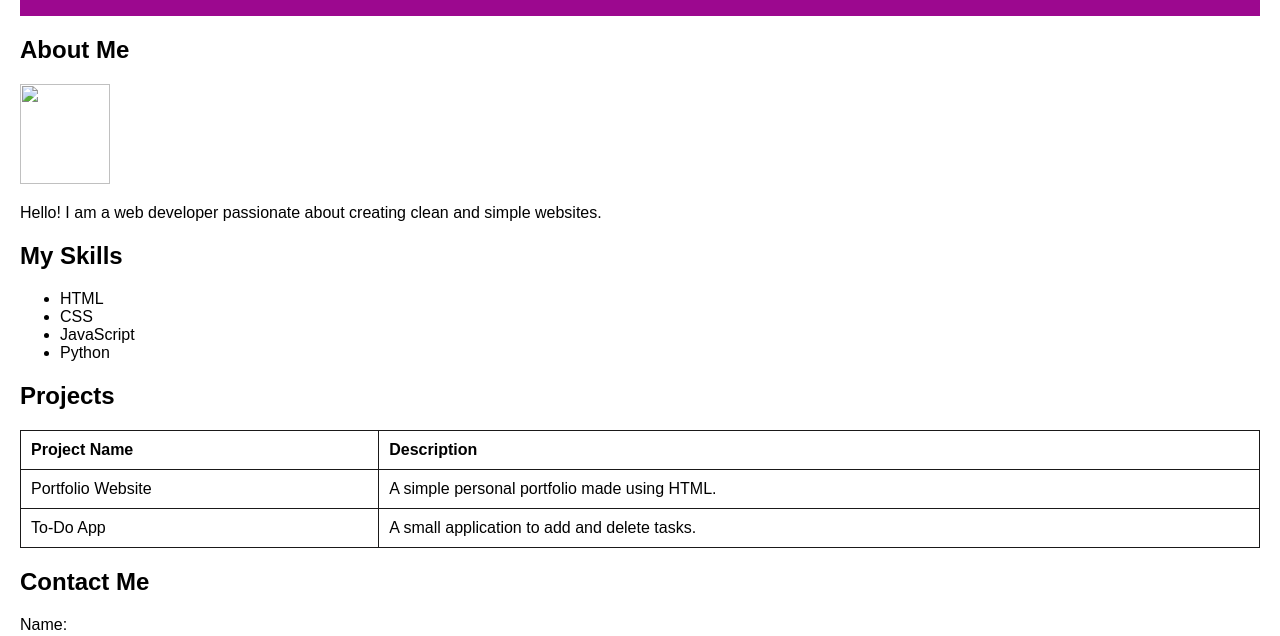
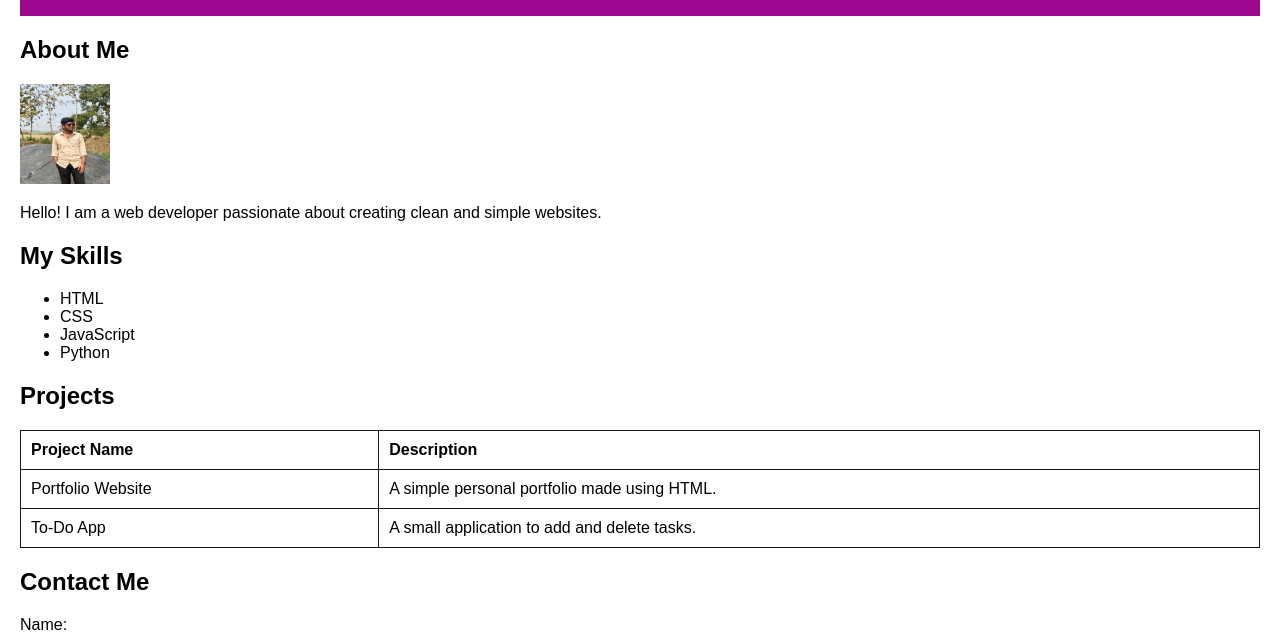
Before and after one commit to siddhardhamarpu91-sy/siddhardha, a plain HTML site: page index.html in a window 1280 px wide. Shown: the part 114-750 px from the top of the page. Drawn offline with Linux system fonts and the light colour scheme.

Commit message:
Update index.html

```diff
--- a/index.html
+++ b/index.html
@@ -52,7 +52,7 @@
     <!-- About Section -->
     <section>
         <h2>About Me</h2>
-        <img src="siddhu.jpg" height="100" width="90">
+        <img src="siddhardha.jpg" height="100" width="90">
         <p>Hello! I am a web developer passionate about creating clean and simple websites.</p>
     </section>
 
```
